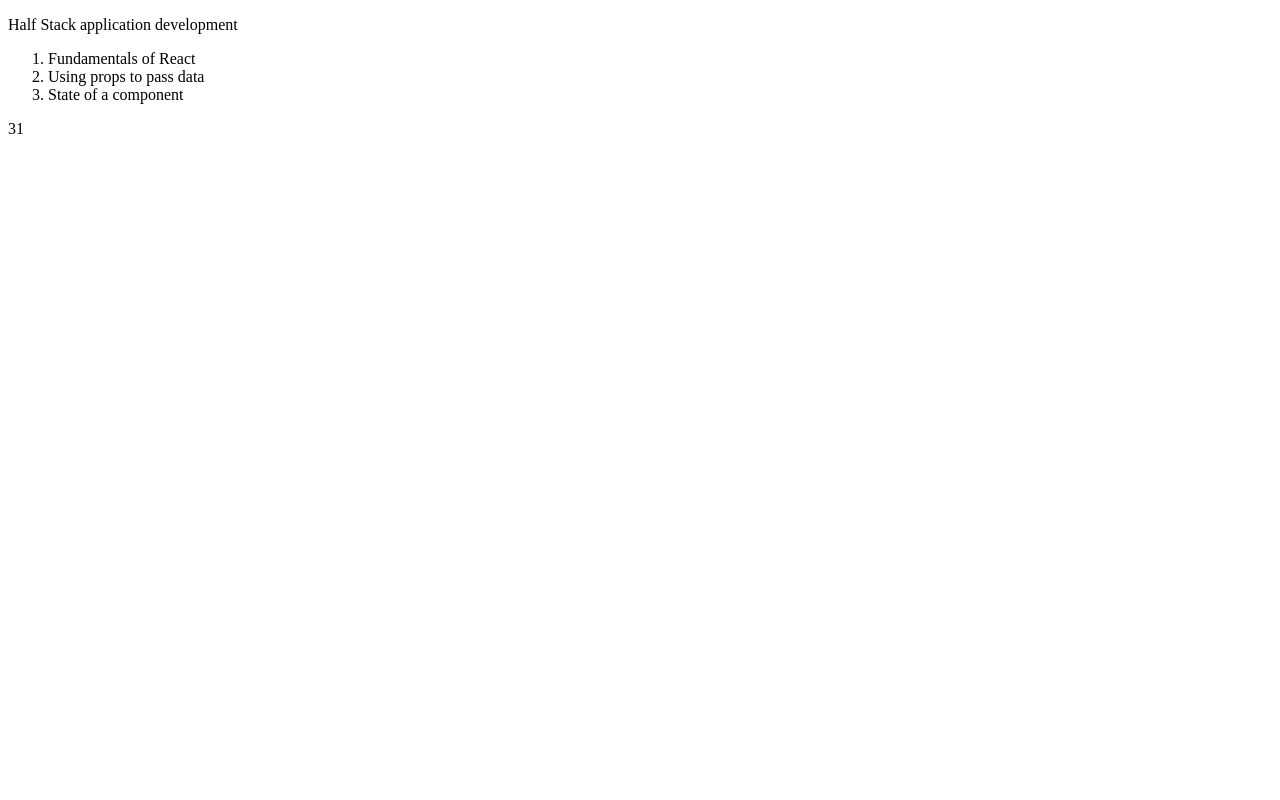
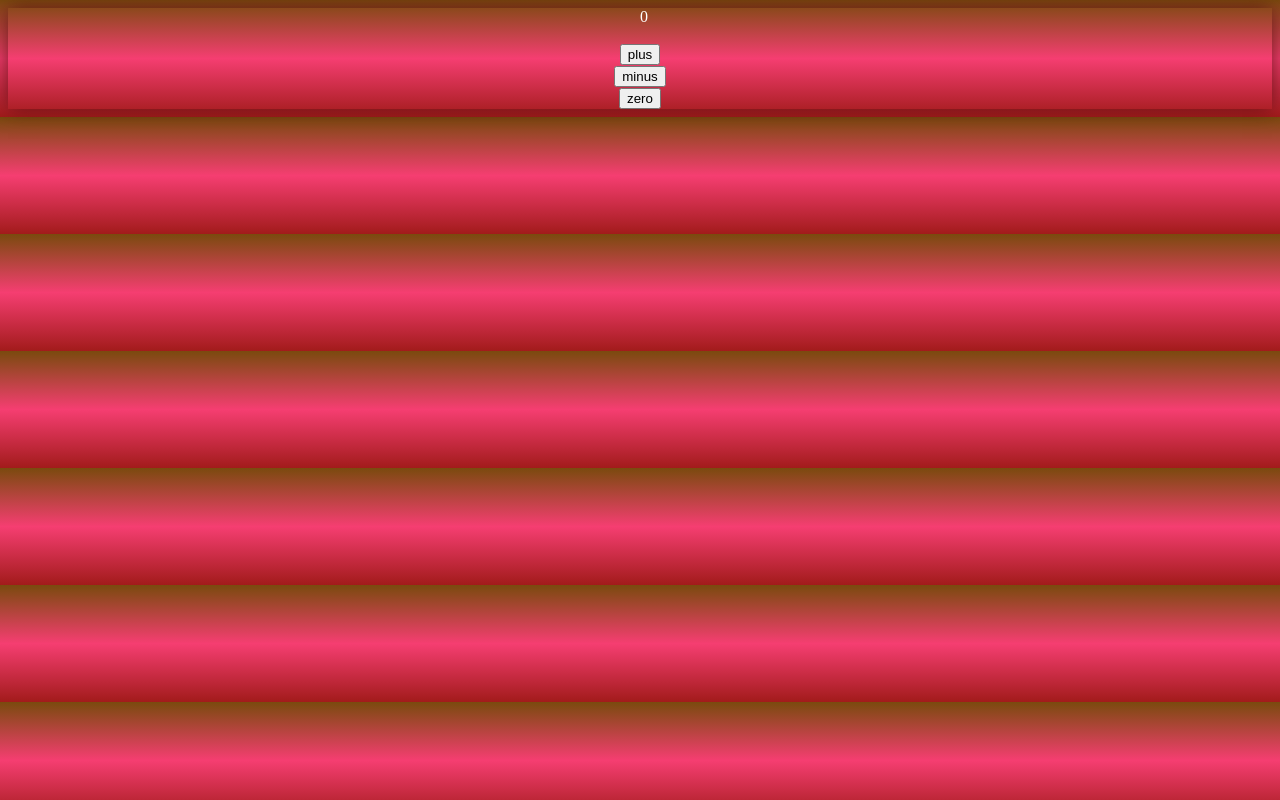
Before and after one commit to buhtig-sudo/FULL, a React (Create React App) app: page / in a window 1280 px wide. Built offline with nearby package versions, Linux system fonts and the light colour scheme.

Commit message:
README.md

```diff
--- a/package.json
+++ b/package.json
@@ -15,7 +15,8 @@
     "start": "react-scripts start",
     "build": "react-scripts build",
     "test": "react-scripts test",
-    "eject": "react-scripts eject"
+    "eject": "react-scripts eject",
+    "this1": "nodemon src/this_example.js"
   },
   "eslintConfig": {
     "extends": [
--- a/src/App.js
+++ b/src/App.js
@@ -1,58 +1,33 @@
-const Header = (props) => {
-  console.log(props.course);
-  return (
-    <>
-      <p>{props.course}</p>
-    </>
-  );
-};
-const Part = ({ parts }) => {
-  return (
-    <>
-      <ol>
-        {" "}
-        {parts.map((i) => (
-          <li>{i.name}</li>
-        ))}
-      </ol>
-    </>
-  );
-};
-const Content = ({ parts }) => {
-  return (
-    <>
-      <Part parts={parts} />
-    </>
-  );
-};
-const Total = ({ parts }) => {
-  return (
-    <>{Object.values(parts).reduce((acc, val) => acc + val.exercises, 0)}</>
-  );
-};
+import { useState } from "react";
+import "./style.css";
+const Display = ({ counter }) => <div>{counter}</div>;
+
+const Button = ({ onClick, text }) => <button onClick={onClick}>{text}</button>;
+
 const App = () => {
-  const course = {
-    name: "Half Stack application development",
-    parts: [
-      {
-        name: "Fundamentals of React",
-        exercises: 10,
-      },
-      {
-        name: "Using props to pass data",
-        exercises: 7,
-      },
-      {
-        name: "State of a component",
-        exercises: 14,
-      },
-    ],
+  const [counter, setCounter] = useState(0);
+  console.log("rendering with counter value", counter);
+  const increaseOne = () => {
+    console.log("increasing, value before", counter);
+    setCounter(counter + 1);
+  };
+  const decreaseOne = () => {
+    console.log("decreasing, value before", counter);
+    setCounter(counter - 1);
+  };
+  const reset = () => {
+    console.log("resetting to zero, value before", counter);
+    setCounter(0);
   };
   return (
     <div>
-      <Header course={course.name} />
-      <Content parts={course.parts} />
-      <Total parts={course.parts} />
+      <div className="count">
+        <Display counter={counter} />
+      </div>
+      <br />
+      <Button onClick={increaseOne} text="plus" />
+      <Button onClick={decreaseOne} text="minus" />
+      <Button onClick={reset} text="zero" />
     </div>
   );
 };
--- /dev/null
+++ b/src/style.css
@@ -0,0 +1,17 @@
+body {
+  color: rgb(255, 255, 255);
+  background: linear-gradient(
+    rgb(122, 74, 14),
+    rgb(245, 62, 113),
+    rgb(162, 27, 27)
+  );
+  box-shadow: 0 0 20px 0 rgba(83, 14, 14, 0.8);
+}
+button {
+  display: block;
+  margin: auto;
+  margin-bottom: 1px;
+}
+.count {
+  margin-left: 50%;
+}
```
Also changed, not shown: src/this_example.js (added, +23 -0 lines), 1 other file (tests, documents, lock files or other folders).
